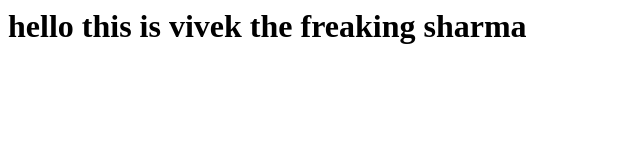
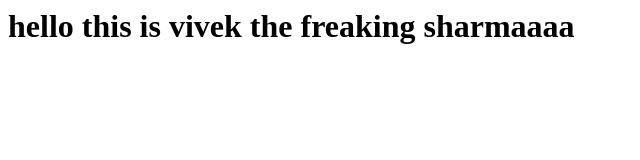
Before and after one commit to venusian6/for_jenkins, a plain HTML site: page index.html in a window 1280 px wide. Shown: the full height of the page, 0-640 px from the left. Drawn offline with Linux system fonts and the light colour scheme.

Commit message:
Update index.html

```diff
--- a/index.html
+++ b/index.html
@@ -1 +1 @@
-<h1> hello this is vivek the freaking sharma <h1/>
+<h1> hello this is vivek the freaking sharmaaaa <h1/>
```
